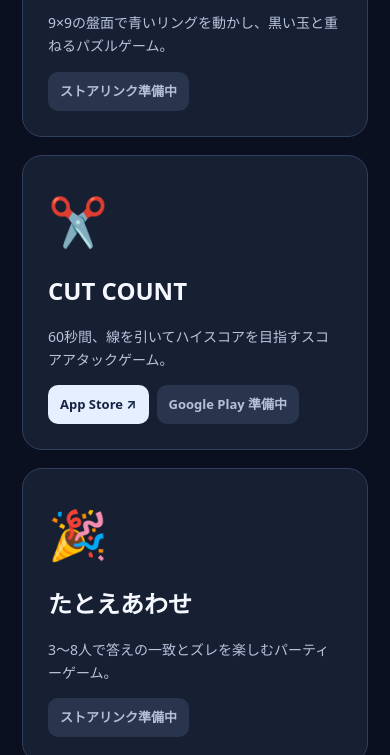
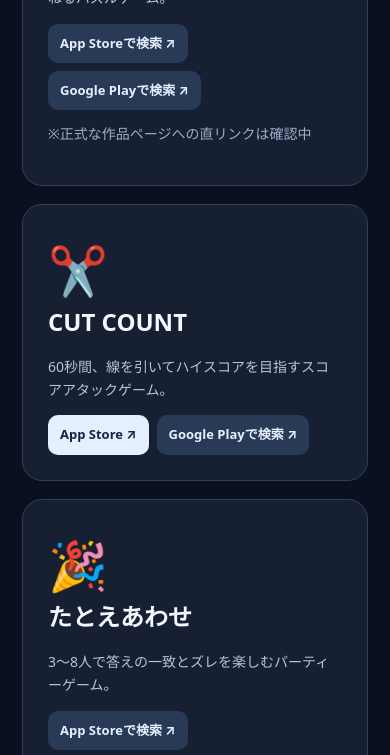
Before and after one commit to kouiramina0-sketch/-k-works-portfolio, a plain HTML site: page index.html in a window 390 px wide. Shown: the part 568-1323 px from the top of the page. Drawn offline with Linux system fonts and the light colour scheme.

Commit message:
Improve mobile portfolio and add safe store discovery links

```diff
--- a/index.html
+++ b/index.html
@@ -1,8 +1,8 @@
 <!doctype html>
 <html lang="ja"><head><meta charset="utf-8"><meta name="viewport" content="width=device-width,initial-scale=1"><meta name="description" content="K Worksのアプリ・ゲーム紹介サイト"><title>K Works | Apps & Games</title><style>
-*{box-sizing:border-box}body{margin:0;background:#0b1020;color:#f6f8ff;font-family:system-ui,-apple-system,sans-serif;line-height:1.65}main{max-width:1000px;margin:auto;padding:24px 22px 80px}header{padding:56px 0 48px}h1{font-size:clamp(42px,9vw,76px);letter-spacing:-.06em;line-height:1.1;margin:12px 0}h2{font-size:26px}p{color:#b6c4dc}small{color:#8cb6ff;letter-spacing:.14em;font-weight:700}.grid{display:grid;grid-template-columns:repeat(auto-fit,minmax(260px,1fr));gap:18px}.card{background:#171f33;border:1px solid #30405c;border-radius:20px;padding:25px;display:flex;flex-direction:column}.art{font-size:48px;height:90px}.card h3{font-size:24px;margin:0}.card p{flex:1;font-size:14px}.links{display:flex;flex-wrap:wrap;gap:8px}.links a,.pending{font-size:13px;font-weight:700;padding:9px 12px;border-radius:10px}.links a{background:#e6efff;color:#152443;text-decoration:none}.pending{background:#29354d;color:#b4c1d8}footer{border-top:1px solid #30405c;margin-top:70px;padding-top:24px;font-size:14px}footer a{color:#a7c9ff}
+*{box-sizing:border-box}body{margin:0;background:#0b1020;color:#f6f8ff;font-family:system-ui,-apple-system,sans-serif;line-height:1.65}main{max-width:1000px;margin:auto;padding:24px 22px 80px}header{padding:42px 0 32px}h1{font-size:clamp(42px,9vw,76px);letter-spacing:-.06em;line-height:1.1;margin:12px 0}h2{font-size:26px}p{color:#b6c4dc}small{color:#8cb6ff;letter-spacing:.14em;font-weight:700}.grid{display:grid;grid-template-columns:repeat(auto-fit,minmax(260px,1fr));gap:18px}.card{background:#171f33;border:1px solid #30405c;border-radius:20px;padding:25px;display:flex;flex-direction:column}.art{font-size:48px;height:72px}.card h3{font-size:24px;margin:0}.card p{flex:1;font-size:14px}.links{display:flex;flex-wrap:wrap;gap:8px}.links a,.pending{font-size:13px;font-weight:700;padding:9px 12px;border-radius:10px}.links a{background:#e6efff;color:#152443;text-decoration:none}.pending{background:#29354d;color:#b4c1d8}footer{border-top:1px solid #30405c;margin-top:48px;padding-top:24px;font-size:14px}footer a{color:#a7c9ff}.links a:focus-visible{outline:3px solid #8cb6ff;outline-offset:3px}.note{font-size:12px;color:#9eacc6;margin-top:12px}.links a.secondary{background:#293a56;color:#e6efff}
 </style></head><body><main><header><small>INDEPENDENT APP & GAME STUDIO</small><h1>K Works<span style="color:#8cb6ff">.</span></h1><p>小さなアイデアを、遊べる体験に。<br>個人でアプリ・ゲームを企画、開発、公開しています。</p></header><section><h2>公開作品</h2><div class="grid">
-<article class="card"><div class="art">🔵</div><h3>AXIS CRUSH</h3><p>9×9の盤面で青いリングを動かし、黒い玉と重ねるパズルゲーム。</p><div class="links"><span class="pending">ストアリンク準備中</span></div></article>
-<article class="card"><div class="art">✂️</div><h3>CUT COUNT</h3><p>60秒間、線を引いてハイスコアを目指すスコアアタックゲーム。</p><div class="links"><a href="https://apps.apple.com/app/id6822101229" target="_blank" rel="noopener noreferrer">App Store ↗</a><span class="pending">Google Play 準備中</span></div></article>
-<article class="card"><div class="art">🎉</div><h3>たとえあわせ</h3><p>3〜8人で答えの一致とズレを楽しむパーティーゲーム。</p><div class="links"><span class="pending">ストアリンク準備中</span></div></article>
+<article class="card"><div class="art">🔵</div><h3>AXIS CRUSH</h3><p>9×9の盤面で青いリングを動かし、黒い玉と重ねるパズルゲーム。</p><div class="links"><a href="https://apps.apple.com/jp/search?term=AXIS%20CRUSH" target="_blank" rel="noopener noreferrer" class="secondary">App Storeで検索 ↗</a><a href="https://play.google.com/store/search?q=AXIS%20CRUSH&amp;c=apps" target="_blank" rel="noopener noreferrer" class="secondary">Google Playで検索 ↗</a></div><p class="note">※正式な作品ページへの直リンクは確認中</p></article>
+<article class="card"><div class="art">✂️</div><h3>CUT COUNT</h3><p>60秒間、線を引いてハイスコアを目指すスコアアタックゲーム。</p><div class="links"><a href="https://apps.apple.com/app/id6822101229" target="_blank" rel="noopener noreferrer">App Store ↗</a><a href="https://play.google.com/store/search?q=CUT%20COUNT&amp;c=apps" target="_blank" rel="noopener noreferrer" class="secondary">Google Playで検索 ↗</a></div></article>
+<article class="card"><div class="art">🎉</div><h3>たとえあわせ</h3><p>3〜8人で答えの一致とズレを楽しむパーティーゲーム。</p><div class="links"><a href="https://apps.apple.com/jp/search?term=%E3%81%9F%E3%81%A8%E3%81%88%E3%81%82%E3%82%8F%E3%81%9B" target="_blank" rel="noopener noreferrer" class="secondary">App Storeで検索 ↗</a><a href="https://play.google.com/store/search?q=%E3%81%9F%E3%81%A8%E3%81%88%E3%81%82%E3%82%8F%E3%81%9B&amp;c=apps" target="_blank" rel="noopener noreferrer" class="secondary">Google Playで検索 ↗</a></div><p class="note">※正式な作品ページへの直リンクは確認中</p></article>
 </div></section><section style="margin-top:65px"><h2>これからも増えていきます。</h2><p>新しいアプリ・ゲームやWeb作品を公開に合わせて追加します。</p></section><footer>© 2026 K Works · <a href="https://x.com/dj_ues">X / @dj_ues ↗</a></footer></main></body></html>
```
